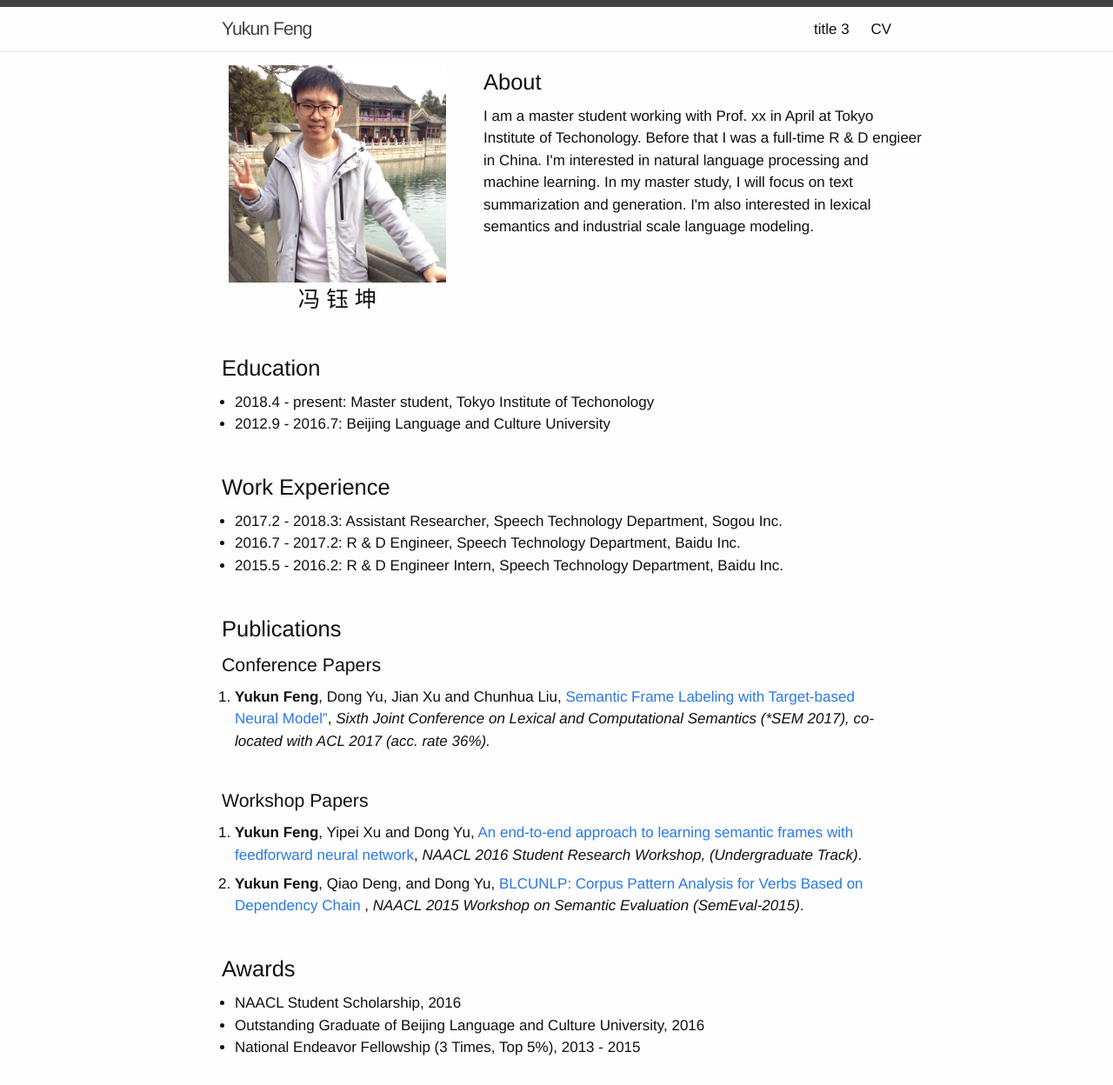
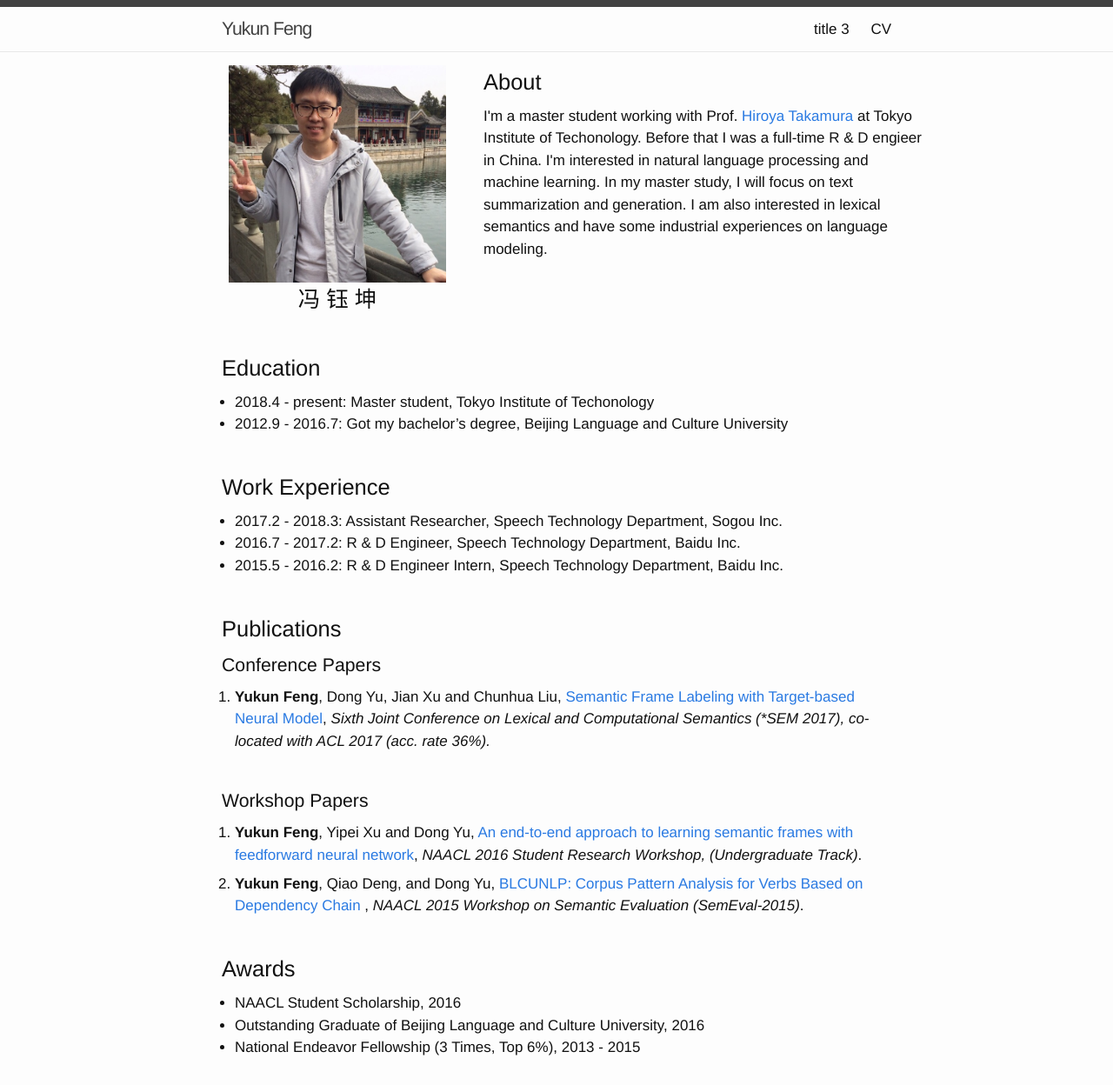
Before and after one commit to yukunfeng/yukunfeng.github.io, a Jekyll site: the page built from index.md, in a window 1280 px wide. Shown: the whole page at 87% size. Built offline with Jekyll 4.4.1, drawn with Linux system fonts in a browser that asks for light colours.

```diff
--- a/index.md
+++ b/index.md
@@ -16,10 +16,10 @@
     </div>
     <div style="left: 35px; position:relative">
         <h1 id="about">About</h1>
-        I am a master student working with Prof. xx in April at Tokyo Institute of Techonology.
+        I'm a master student working with Prof. <a href="http://www.lr.pi.titech.ac.jp/~takamura/">Hiroya Takamura</a> at Tokyo Institute of Techonology.
         Before that I was a full-time R & D engieer in China. I'm interested in natural language processing
-        and machine learning. In my master study, I will focus on text summarization and generation. I'm
-        also interested in lexical semantics and industrial scale language modeling.
+        and machine learning. In my master study, I will focus on text summarization and generation. I am
+        also interested in lexical semantics and have some industrial experiences on language modeling.
     </div>
 </div>
 <div style="clear:both"></div>
@@ -27,7 +27,7 @@
 <br>
 <h1 id="education">Education</h1>
 - 2018.4 - present: Master student, Tokyo Institute of Techonology
-- 2012.9 - 2016.7: Beijing Language and Culture University
+- 2012.9 - 2016.7: Got my bachelor's degree, Beijing Language and Culture University
 
 <br>
 <h1 id="work">Work Experience</h1>
@@ -40,7 +40,7 @@
 
 #### Conference Papers
 
-1. **Yukun Feng**, Dong Yu, Jian Xu and Chunhua Liu, [Semantic Frame Labeling with Target-based Neural Model”](http://www.aclweb.org/anthology/S17-1010), *Sixth Joint Conference on Lexical and Computational Semantics (\*SEM 2017), co-located with ACL 2017 (acc. rate 36%).*
+1. **Yukun Feng**, Dong Yu, Jian Xu and Chunhua Liu, [Semantic Frame Labeling with Target-based Neural Model](http://www.aclweb.org/anthology/S17-1010), *Sixth Joint Conference on Lexical and Computational Semantics (\*SEM 2017), co-located with ACL 2017 (acc. rate 36%).*
 
 <br>
 #### Workshop Papers
@@ -53,4 +53,4 @@
 <h1 id="awards">Awards</h1>
 - NAACL Student Scholarship, 2016
 - Outstanding Graduate of Beijing Language and Culture University, 2016
-- National Endeavor Fellowship (3 Times, Top 5%), 2013 - 2015
+- National Endeavor Fellowship (3 Times, Top 6%), 2013 - 2015
```
Also changed, not shown: files/me.jpg.
